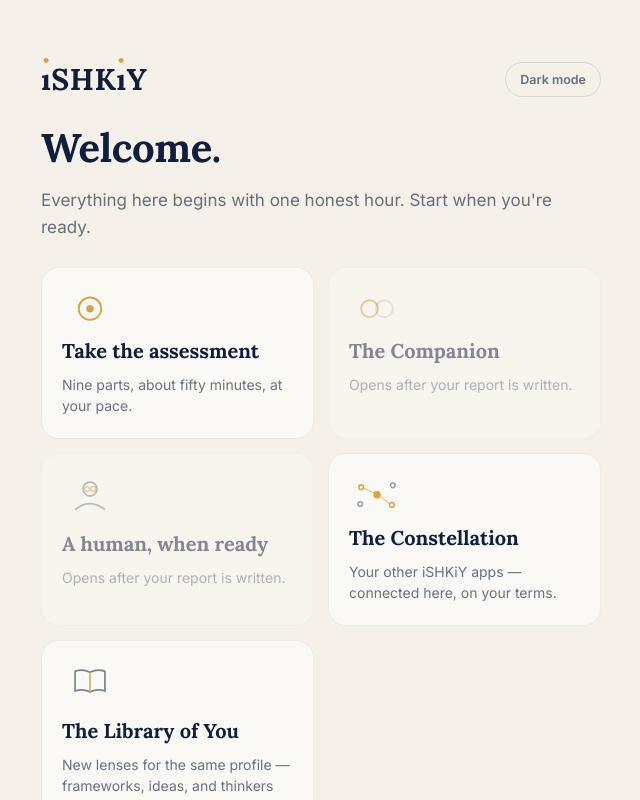
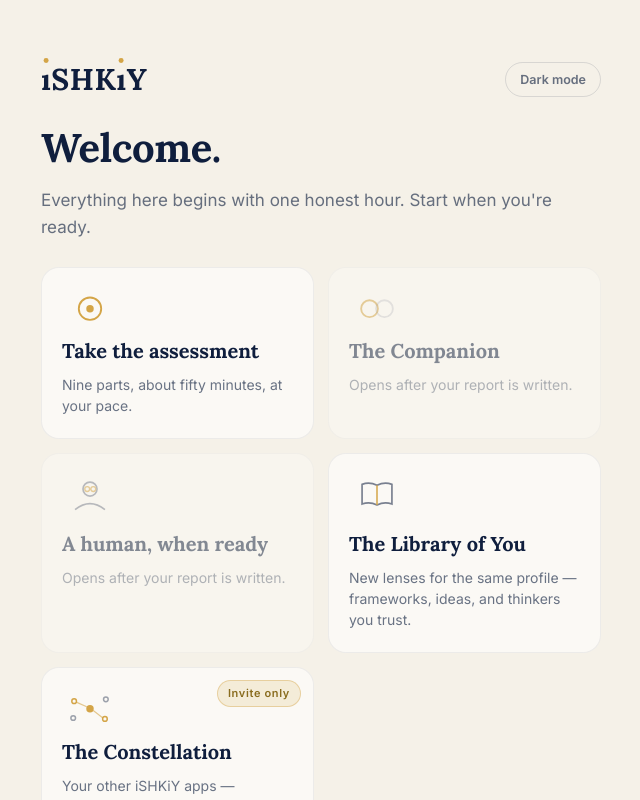
Before and after one commit to YouGITman/ishkiy-era, a React app in the folder ishkiy-era/: page / in a window 1280 px wide. Both pictures are taken after a click on the button "Enter". Shown: the top 800 px of the page, without its empty margins (319-959 px from the left). Built offline with nearby package versions, Linux system fonts and the light colour scheme.

Commit message:
Add files via upload

```diff
--- a/ishkiy-era/index.html
+++ b/ishkiy-era/index.html
@@ -255,6 +255,12 @@
   body.dm mark.disc{background:rgba(212,165,71,.28)}
   .privline{margin-top:10px; text-align:center; font-size:12.5px; color:var(--ink60); line-height:1.6}
 
+  /* constellation invite gate */
+  .codeinput{display:block; width:100%; max-width:280px; margin:8px 0 14px; padding:14px 16px; font-family:'Inter',sans-serif; font-size:16px; letter-spacing:.08em; text-transform:uppercase; color:var(--ink); background:rgba(255,255,255,.7); border:1.5px solid var(--ink06); border-radius:14px; outline:none}
+  .codeinput:focus{border-color:var(--gold)}
+  .codeerr{font-size:13px; color:#A44A3F; margin:-4px 0 12px}
+  body.dm .codeinput{background:rgba(245,241,232,.07); color:var(--bone,#F5F1E8)}
+
   /* the constellation */
   .constgrid{display:grid; grid-template-columns:1fr; gap:14px; margin-top:26px}
   @media (min-width:560px){ .constgrid{grid-template-columns:1fr 1fr} }
--- a/ishkiy-era/src/app.jsx
+++ b/ishkiy-era/src/app.jsx
@@ -753,17 +753,17 @@ function Home({ state, go, startAssessment, onTheme }) {
             art={<RotatingFaces />}
           />
           <HomeTile
-            title="The Constellation"
-            sub="Your other iSHKiY apps — connected here, on your terms."
-            onClick={() => go("constellation")}
-            badge={(() => { const c = state.constellation || {}; const n = Object.values(c).filter((x) => x && x.linked).length; return n ? `${n} connected` : null; })()}
-            art={<svg viewBox="0 0 60 40" className="hart"><circle cx="30" cy="20" r="4" fill={gold}/><circle cx="13" cy="12" r="2.5" fill="none" stroke={gold} strokeWidth="1.6"/><circle cx="47" cy="10" r="2.5" fill="none" stroke="currentColor" strokeWidth="1.6" opacity=".4"/><circle cx="46" cy="31" r="2.5" fill="none" stroke={gold} strokeWidth="1.6"/><circle cx="12" cy="30" r="2.5" fill="none" stroke="currentColor" strokeWidth="1.6" opacity=".4"/><line x1="26.5" y1="18" x2="15.3" y2="13" stroke={gold} strokeWidth="1.2" opacity=".6"/><line x1="33.5" y1="22" x2="43.8" y2="30" stroke={gold} strokeWidth="1.2" opacity=".6"/></svg>}
-          />
-          <HomeTile
             title="The Library of You"
             sub="New lenses for the same profile — frameworks, ideas, and thinkers you trust."
             onClick={() => go("library")}
             art={<RotatingGlyphs />}
+          />
+          <HomeTile
+            title="The Constellation"
+            sub="Your other iSHKiY apps — connected here, on your terms."
+            onClick={() => go("constellation")}
+            badge={(() => { if (!state.constellationInvite) return "Invite only"; const c = state.constellation || {}; const n = Object.values(c).filter((x) => x && x.linked).length; return n ? `${n} connected` : null; })()}
+            art={<svg viewBox="0 0 60 40" className="hart"><circle cx="30" cy="20" r="4" fill={gold}/><circle cx="13" cy="12" r="2.5" fill="none" stroke={gold} strokeWidth="1.6"/><circle cx="47" cy="10" r="2.5" fill="none" stroke="currentColor" strokeWidth="1.6" opacity=".4"/><circle cx="46" cy="31" r="2.5" fill="none" stroke={gold} strokeWidth="1.6"/><circle cx="12" cy="30" r="2.5" fill="none" stroke="currentColor" strokeWidth="1.6" opacity=".4"/><line x1="26.5" y1="18" x2="15.3" y2="13" stroke={gold} strokeWidth="1.2" opacity=".6"/><line x1="33.5" y1="22" x2="43.8" y2="30" stroke={gold} strokeWidth="1.2" opacity=".6"/></svg>}
           />
         </div>
         <p className="hquote">The future is not artificial; it's authentically human.</p>
@@ -1077,8 +1077,8 @@ const SIBLINGS = [
   },
   {
     id: "forge", name: "Forge", tag: "Train the body. Steady the mind.",
-    line: "Training, recovery and daily check-ins in one place. Native on Android.",
-    url: "https://github.com/YouGITman/TarangElite/releases", /* private repo: founder-only until a public download page exists */ accent: "#C77B3A", native: true,
+    line: "Training, recovery and daily check-ins in one place. Android now; every screen soon.",
+    url: "https://ishkiy-forge.netlify.app", accent: "#C77B3A", native: true,
     offers: [
       { id: "recovery", label: "Recovery trend", desc: "How rested you actually are, week on week." },
       { id: "consistency", label: "Training consistency", desc: "The showing-up, not the splits." },
@@ -1090,8 +1090,31 @@ const SIBLINGS = [
 function ConstellationScreen({ state, update, onBack }) {
   const links = state.constellation || {};
   const [open, setOpen] = useState(null); // sibling id being connected/managed
+  const [code, setCode] = useState(""); const [err, setErr] = useState(false); const [busy, setBusy] = useState(false);
   const setLink = (id, patch) => update({ constellation: { ...links, [id]: { ...(links[id] || {}), ...patch } } });
   const app = SIBLINGS.find((s) => s.id === open);
+  const tryInvite = async () => {
+    setBusy(true); const h = await sha256(code); setBusy(false);
+    if (INVITE_HASHES.includes(h)) { update({ constellationInvite: true }); setErr(false); } else setErr(true);
+  };
+  if (!state.constellationInvite) return (
+    <div className="reportpage">
+      <div className="rhead noprint">
+        <button className="ghost inkghost" onClick={onBack}>← Home</button>
+        <Wordmark />
+        <span />
+      </div>
+      <article className="report" style={{ maxWidth: 480 }}>
+        <p className="kicker gold">The Constellation</p>
+        <h1 className="display ink">Invitation only, for now.</h1>
+        <p className="lede inkdim">The Constellation connects your other iSHKiY apps to ERA. While it's in beta, it opens by invitation — a small circle, on purpose, so we get the trust architecture right before the doors widen.</p>
+        <input className="codeinput" value={code} onChange={(e) => { setCode(e.target.value); setErr(false); }} placeholder="ORBIT-XXXX" autoCapitalize="characters" onKeyDown={(e) => e.key === "Enter" && tryInvite()} />
+        {err && <p className="codeerr">That code didn't open the door. Check it and try once more.</p>}
+        <button className="btn gold" disabled={busy || !code.trim()} onClick={tryInvite}>{busy ? "Checking…" : "Open the Constellation"}</button>
+        <p className="cfoot" style={{ marginTop: 20 }}>No code? Nothing else in ERA is held back — your assessment, report and Companion are all yours already. Invites come from Tarang directly.</p>
+      </article>
+    </div>
+  );
   return (
     <div className="reportpage">
       <div className="rhead noprint">
```
Also changed, not shown: 1 other file (tests, documents, lock files or other folders).
